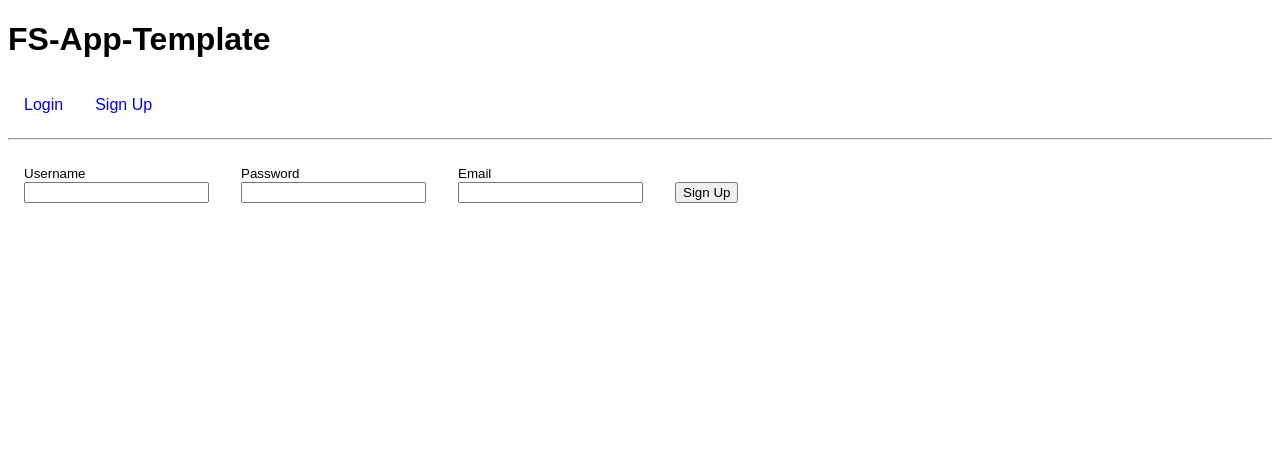
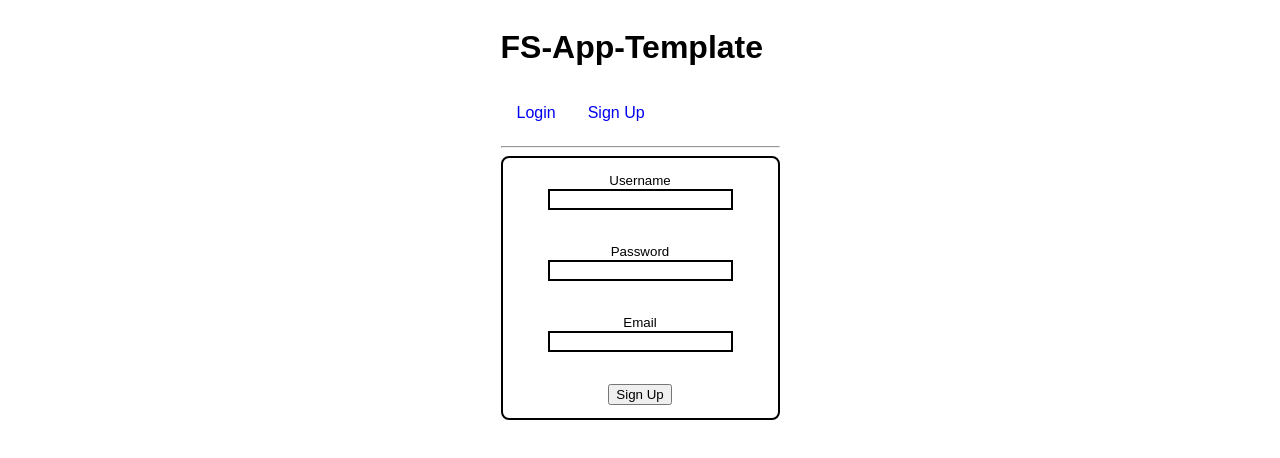
Before and after one commit to Davide3520/e-commerce-site, a React app: page /signup in a window 1280 px wide. Shown: the top 458 px of the page. Built offline with nearby package versions, Linux system fonts and the light colour scheme.

Commit message:
basic css added

```diff
--- a/client/components/AuthForm.js
+++ b/client/components/AuthForm.js
@@ -8,26 +8,27 @@ import {authenticate} from '../store'
 const AuthForm = props => {
   const {name, displayName, handleSubmit, error} = props
   return (
-    <div>
-      <form onSubmit={handleSubmit} name={name}>
+    <div className='login'>
+      <div>
+      <form onSubmit={handleSubmit} name={name} className='form'>
         <div>
-          <label htmlFor="username">
+          <label htmlFor="username" >
             <small>Username</small>
           </label>
-          <input name="username" type="text" />
+          <input name="username" type="text" className='inputs'/>
         </div>
         <div>
           <label htmlFor="password">
             <small>Password</small>
           </label>
-          <input name="password" type="password" />
+          <input name="password" type="password" className='inputs'/>
         </div>
         {name === "signup" ? (
           <div>
           <label htmlFor="email">
             <small>Email</small>
           </label>
-          <input name="email" type="email" />
+          <input name="email" type="email" className='inputs'/>
         </div>
         ) : ''}
         <div>
@@ -35,6 +36,7 @@ const AuthForm = props => {
         </div>
         {error && error.response && <div> {error.response.data} </div>}
       </form>
+      </div>
     </div>
   )
 }
--- a/public/style.css
+++ b/public/style.css
@@ -19,3 +19,39 @@ form div {
   margin: 1em;
   display: inline-block;
 }
+
+#app {
+  display: flex;
+  align-items: center;
+  justify-content: center;
+}
+
+/* LOGIN FORM */
+
+.login {
+  display: flex;
+  flex-direction: column;
+  border-radius: 8px;
+  border: 2px solid black;
+  flex-wrap: wrap;
+  justify-content: center;
+  align-items: center;
+  text-align: center;
+  height: 260px;
+  width: 275px;
+}
+
+.inputs {
+  display: flex;
+  justify-content: center;
+  align-items: center;
+  margin: auto;
+  border: 2px solid black;
+}
+
+.form {
+  display: flex;
+  justify-content: center;
+  align-items: center;
+  flex-direction: column;
+}
```
